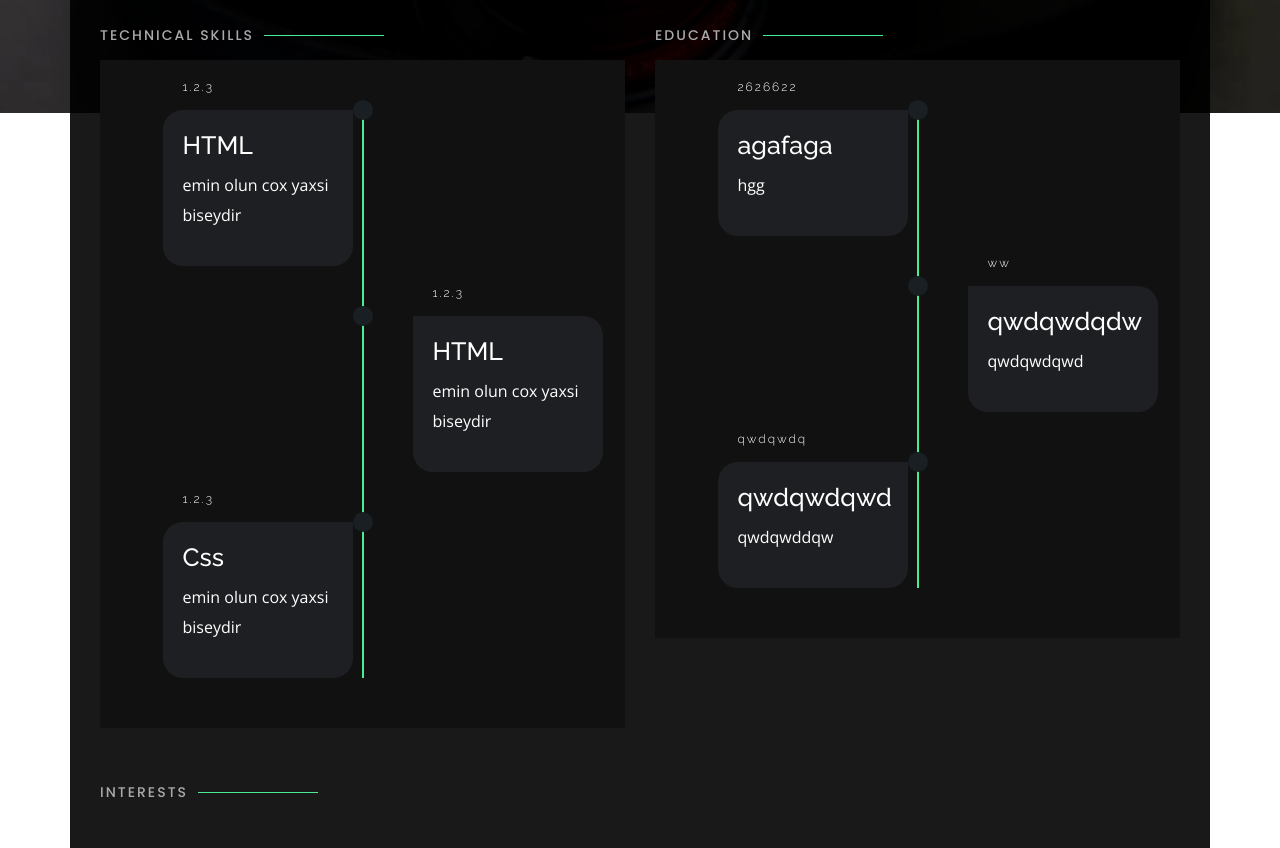
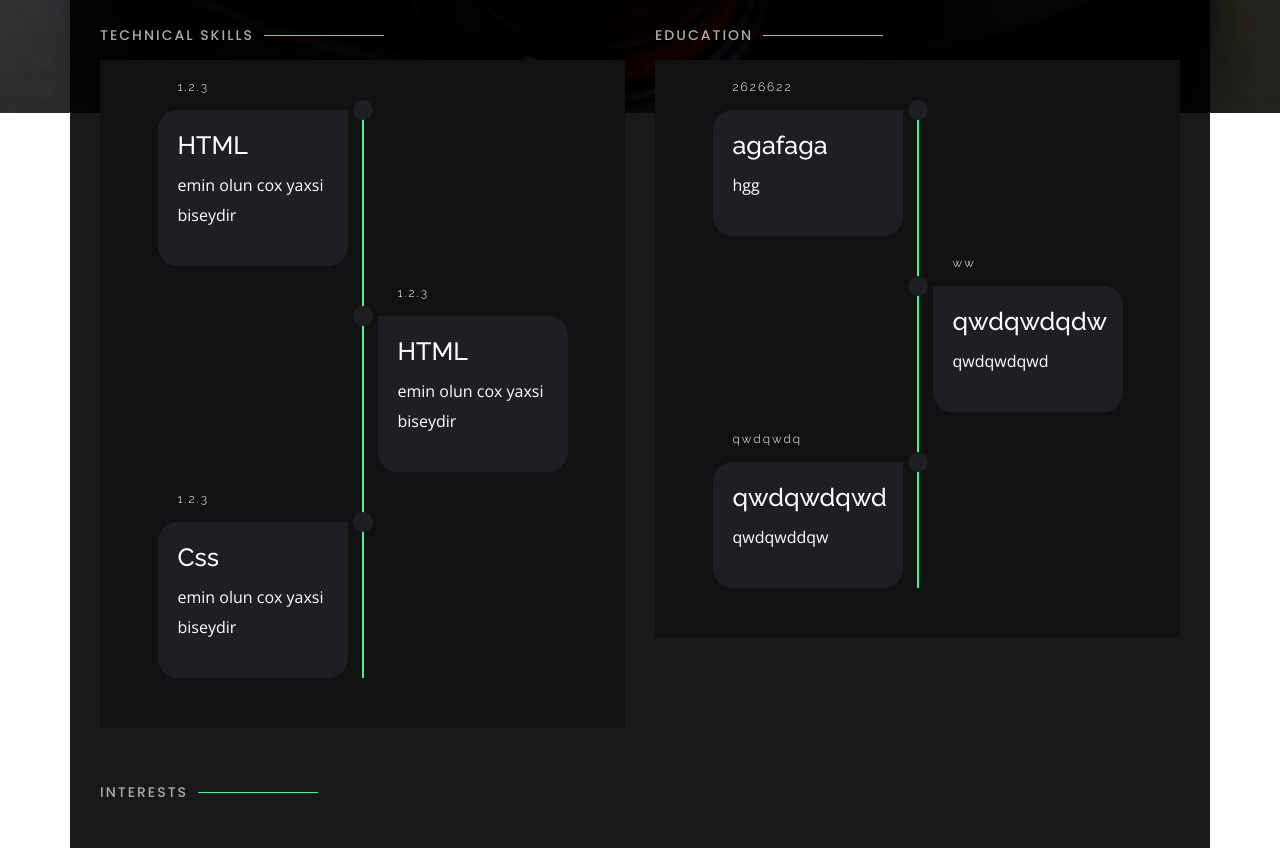
Before and after one commit to RaviHamidov/MyPortFolio, a Flask app: page / in a window 1280 px wide, after a click on "About". Shown: the part 687-1535 px from the top of the page. Run offline with Flask 2, Linux system fonts and the light colour scheme; data comes from the database, SQL or seed files in the repository; both versions use the stored data as it was after the commit; data that the repository does not hold is empty; some libraries are stand-ins or nearby versions.

Commit message:
Progress . . .

```diff
--- a/static/assets/css/style.css
+++ b/static/assets/css/style.css
@@ -509,31 +509,31 @@ section .container {
   .timeline ul li:nth-child(odd) {
     float: left;
     clear: right;
-    transform: translateX(-30px);
+    transform: translateX(-35px);
     border-radius: 20px 0px 20px 20px;
-  }
+}
   .timeline ul li:nth-child(even) {
     float: right;
     clear: left;
-    transform: translateX(30px);
+    transform: translateX(-5px);
     border-radius: 0px 20px 20px 20px;
-  }
+}
   .timeline ul li::before {
     content: "";
     position: absolute;
     height: 20px;
     width: 20px;
     border-radius: 50%;
-    background-color: rgb(25, 31, 34);
+    background-color: #1e1f22;
     top: 0px;
   }
   .timeline ul li:nth-child(odd)::before {
     transform: translate(50%, -50%);
-    right: -10px;
+    right: -15px;
   }
   .timeline ul li:nth-child(even)::before {
     transform: translate(-50%, -50%);
-    left: -50px;
+    left: -15px;
   }
   .timeline-content .date {
     position: absolute;
@@ -815,7 +815,6 @@ section .container {
   color: #fff;
 }
 
-
 /*--------------------------------------------------------------
 # Contact
 --------------------------------------------------------------*/
--- a/templates/admin/contact.html
+++ b/templates/admin/contact.html
@@ -1,7 +1,6 @@
 {% extends "admin/base.html" %} {% block content %}
 <div class="container my-5">
     <div class="row">
-        <!-- column -->
         <div class="col-12">
             <h2>Messages</h2>
             <hr>
@@ -19,7 +18,6 @@
                                     <th>Subject</th>
                                     <th>Message</th>
                                     <th>Delete</th>
-
                                 </tr>
                             </thead>
                             <tbody>
@@ -30,11 +28,9 @@
                                     <td>{{msg.contact_email}}</td>
                                     <td>{{msg.contact_subject}}</td>
                                     <td>{{msg.contact_message}}</td>
-
                                     <th><a href="/admin/contact/delete/{{msg.id}}">Sil</a></th>
                                 </tr>
                                 {% endfor %}
-
                             </tbody>
                         </table>
                     </div>
--- a/templates/admin/count.html
+++ b/templates/admin/count.html
@@ -14,9 +14,7 @@
     </div>
     <button type="submit" class="btn btn-primary mt-3">Submit</button>
 </form>
-
 <hr>
-
 <table class="table table-active">
 
     <thead>
@@ -25,26 +23,22 @@
             <th scope="col">count_icon_name</th>
             <th scope="col">count_num</th>
             <th scope="col">count_title</th>
-
             <th scope="col">delete</th>
             <th scope="col">update</th>
         </tr>
     </thead>
 
     <tbody>
-
         {% for cnt in count %}
         <tr>
             <td>{{cnt.id}}</td>
             <td>{{cnt.count_icon_name}}</td>
             <td>{{cnt.count_num}}</td>
             <td>{{cnt.count_title}}</td>
-
             <th><a href="/admin/count/delete/{{cnt.id}}">Sil</a></th>
             <th><a href="/admin/count/edit/{{cnt.id}}">Edit</a></th>
         </tr>
         {% endfor %}
-
     </tbody>
 
 </table>
```
Also changed, not shown: templates/admin/base.html (+2 -9 lines), app.db.
